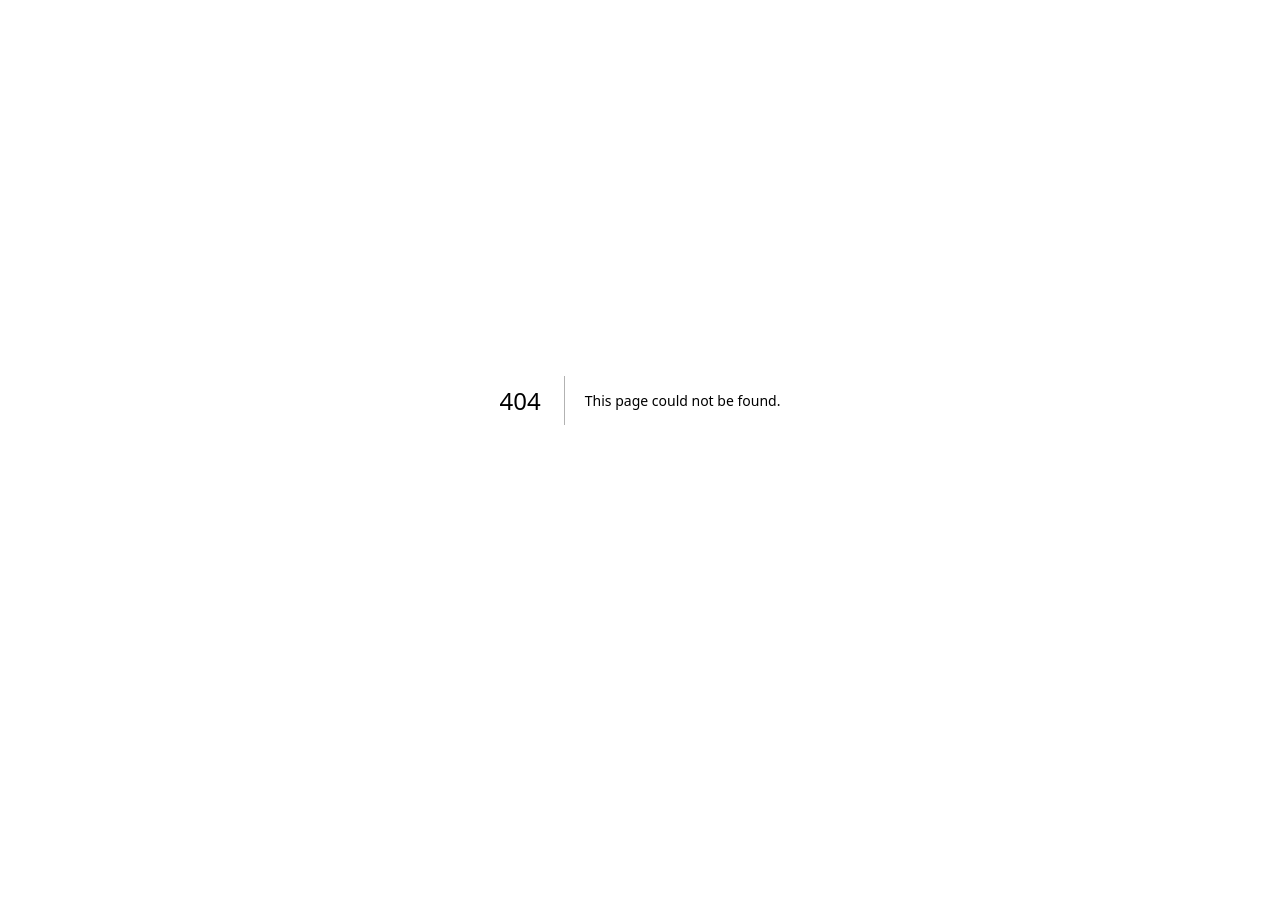
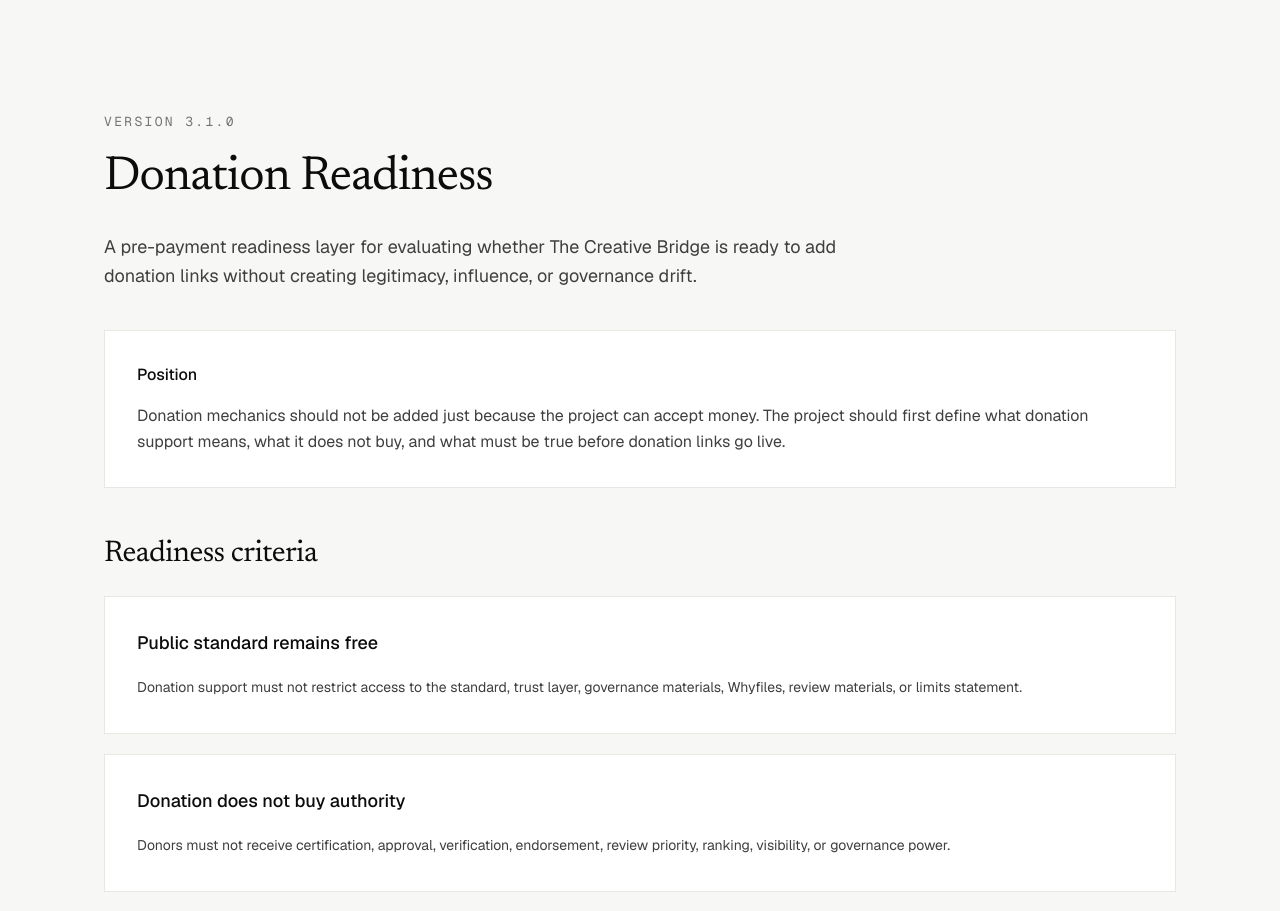
Before and after one commit to zacharymplace/creative-bridge, a Next.js app: page /donation-readiness in a window 1280 px wide. Before the commit this address had no page. Shown: the top 911 px of the page. Before the commit the page ends 800 px from the top, so only its background shows below. Built offline with nearby package versions, Linux system fonts and the light colour scheme.

Commit message:
Add donation readiness layer

```diff
--- a/package.json
+++ b/package.json
@@ -1,6 +1,6 @@
 {
   "name": "creative-bridge",
-  "version": "3.0.0",
+  "version": "3.1.0",
   "private": true,
   "scripts": {
     "prebuild": "node scripts/sync-public-assets.mjs",
--- a/scripts/qa-static-export.mjs
+++ b/scripts/qa-static-export.mjs
@@ -59,6 +59,9 @@ const requiredFiles = [
   "docs/releases/v2.8.0.md",
   "docs/releases/v2.9.0.md",
   "docs/releases/v3.0.0.md",
+  "docs/releases/v3.1.0.md",
+  "docs/business/donation-readiness.md",
+  "donation-readiness.html",
   "docs/business/sustainability-freeze.md",
   "sustainability.html",
   "docs/business/funding-and-pricing-principles.md",
--- a/scripts/sync-public-assets.mjs
+++ b/scripts/sync-public-assets.mjs
@@ -51,6 +51,8 @@ const markdownFiles = [
   "releases/v2.8.0.md",
   "releases/v2.9.0.md",
   "releases/v3.0.0.md",
+  "releases/v3.1.0.md",
+  "business/donation-readiness.md",
   "business/sustainability-freeze.md",
   "business/funding-and-pricing-principles.md",
   "review/feedback-seed-log.md",
--- /dev/null
+++ b/src/app/donation-readiness/page.tsx
@@ -0,0 +1,85 @@
+import { donationReadiness } from "@/content/donation-readiness/donation-readiness";
+
+export default function DonationReadinessPage() {
+  return (
+    <main>
+      <section className="cb-container cb-section-y">
+        <p className="font-mono text-[13px] uppercase tracking-[0.18em] text-[var(--cb-muted)]">
+          Version {donationReadiness.version}
+        </p>
+
+        <h1 className="cb-display mt-4 max-w-4xl text-4xl tracking-tight text-[var(--cb-ink)] sm:text-5xl sm:leading-tight">
+          {donationReadiness.title}
+        </h1>
+
+        <p className="mt-6 max-w-3xl text-lg leading-relaxed text-[var(--cb-body)]">
+          {donationReadiness.summary}
+        </p>
+
+        <div className="mt-10 border border-[var(--cb-border)] bg-[var(--cb-surface)] p-6 sm:p-8">
+          <h2 className="text-base font-medium text-[var(--cb-ink)]">
+            Position
+          </h2>
+          <p className="mt-4 text-base leading-relaxed text-[var(--cb-body)]">
+            {donationReadiness.position}
+          </p>
+        </div>
+
+        <section className="mt-12">
+          <h2 className="cb-display text-3xl text-[var(--cb-ink)]">
+            Readiness criteria
+          </h2>
+
+          <div className="mt-6 grid gap-5">
+            {donationReadiness.readinessCriteria.map((item) => (
+              <article
+                key={item.title}
+                className="border border-[var(--cb-border)] bg-[var(--cb-surface)] p-6 sm:p-8"
+              >
+                <h3 className="text-lg font-medium text-[var(--cb-ink)]">
+                  {item.title}
+                </h3>
+                <p className="mt-4 text-sm leading-7 text-[var(--cb-body)]">
+                  {item.body}
+                </p>
+              </article>
+            ))}
+          </div>
+        </section>
+
+        <section className="mt-12 grid gap-8 lg:grid-cols-2">
+          <div className="border border-[var(--cb-border)] bg-[var(--cb-surface)] p-6 sm:p-8">
+            <h2 className="cb-display text-3xl text-[var(--cb-ink)]">
+              Allowed donation copy
+            </h2>
+            <ul className="mt-6 space-y-4 text-sm leading-7 text-[var(--cb-body)]">
+              {donationReadiness.allowedCopy.map((item) => (
+                <li key={item}>— {item}</li>
+              ))}
+            </ul>
+          </div>
+
+          <div className="border border-[var(--cb-border)] bg-[var(--cb-surface)] p-6 sm:p-8">
+            <h2 className="cb-display text-3xl text-[var(--cb-ink)]">
+              Not ready if
+            </h2>
+            <ul className="mt-6 space-y-4 text-sm leading-7 text-[var(--cb-body)]">
+              {donationReadiness.notReadyIf.map((item) => (
+                <li key={item}>— {item}</li>
+              ))}
+            </ul>
+          </div>
+        </section>
+
+        <section className="mt-12 border-t border-[var(--cb-border)] pt-8">
+          <h2 className="font-mono text-[12px] uppercase tracking-[0.2em] text-[var(--cb-muted)]">
+            Future decision
+          </h2>
+          <p className="mt-4 max-w-3xl text-sm leading-7 text-[var(--cb-body)]">
+            {donationReadiness.futureDecision}
+          </p>
+        </section>
+      </section>
+    </main>
+  );
+}
--- /dev/null
+++ b/src/content/donation-readiness/donation-readiness.ts
@@ -0,0 +1,55 @@
+export const donationReadiness = {
+  title: "Donation Readiness",
+  version: "3.1.0",
+  summary:
+    "A pre-payment readiness layer for evaluating whether The Creative Bridge is ready to add donation links without creating legitimacy, influence, or governance drift.",
+  position:
+    "Donation mechanics should not be added just because the project can accept money. The project should first define what donation support means, what it does not buy, and what must be true before donation links go live.",
+  readinessCriteria: [
+    {
+      title: "Public standard remains free",
+      body:
+        "Donation support must not restrict access to the standard, trust layer, governance materials, Whyfiles, review materials, or limits statement.",
+    },
+    {
+      title: "Donation does not buy authority",
+      body:
+        "Donors must not receive certification, approval, verification, endorsement, review priority, ranking, visibility, or governance power.",
+    },
+    {
+      title: "Donation language is plain",
+      body:
+        "Donation copy should describe support for maintenance, writing, hosting, review operations, and public documentation.",
+    },
+    {
+      title: "Donation flow is optional",
+      body:
+        "The site should remain fully usable without donating. Donation links should not block reading, review, critique, or access to templates.",
+    },
+    {
+      title: "Donation status is not social proof",
+      body:
+        "Donor names, badges, supporter walls, or public recognition should be avoided until governance can define recognition boundaries.",
+    },
+    {
+      title: "Donation governance is logged",
+      body:
+        "Adding donation mechanics should be treated as a governance-relevant change and recorded in the decision/release trail.",
+    },
+  ],
+  allowedCopy: [
+    "Support public maintenance of The Creative Bridge.",
+    "Help sustain writing, hosting, review response work, and public documentation.",
+    "Donation does not buy certification, endorsement, review priority, visibility, or governance power.",
+    "The core standard remains free to read and use.",
+  ],
+  notReadyIf: [
+    "Donation copy implies moral approval.",
+    "Donation creates visibility, ranking, or public supporter status.",
+    "Donation links appear before the limits/non-authority statement is easy to find.",
+    "Donation creates review priority or private influence.",
+    "Donation changes the public standard into a paywalled product.",
+  ],
+  futureDecision:
+    "A future release may add donation links only if this readiness layer remains satisfied and the donation flow preserves the Sustainability Freeze.",
+} as const;
--- a/src/content/site-copy.ts
+++ b/src/content/site-copy.ts
@@ -173,6 +173,7 @@ export const footerCopy = {
   { label: "Feedback Seeds", href: "/feedback-seeds" },
   { label: "Funding", href: "/funding" },
   { label: "Sustainability", href: "/sustainability" },
+  { label: "Donation Readiness", href: "/donation-readiness" },
   { label: "Submit", href: "/submit" },
   { label: "Collaborate", href: "/collaborate" },
   { label: "Trust", href: "/trust" },
@@ -196,6 +197,7 @@ export const footerCopy = {
   { label: "Feedback Seeds", href: "/feedback-seeds" },
   { label: "Funding", href: "/funding" },
   { label: "Sustainability", href: "/sustainability" },
+  { label: "Donation Readiness", href: "/donation-readiness" },
     { label: "Start", href: "/start" },
   { label: "Standard", href: "/standard" },
     { label: "Manifesto", href: "/manifesto" },
```
Also changed, not shown: 2 other files (tests, documents, lock files or other folders).
